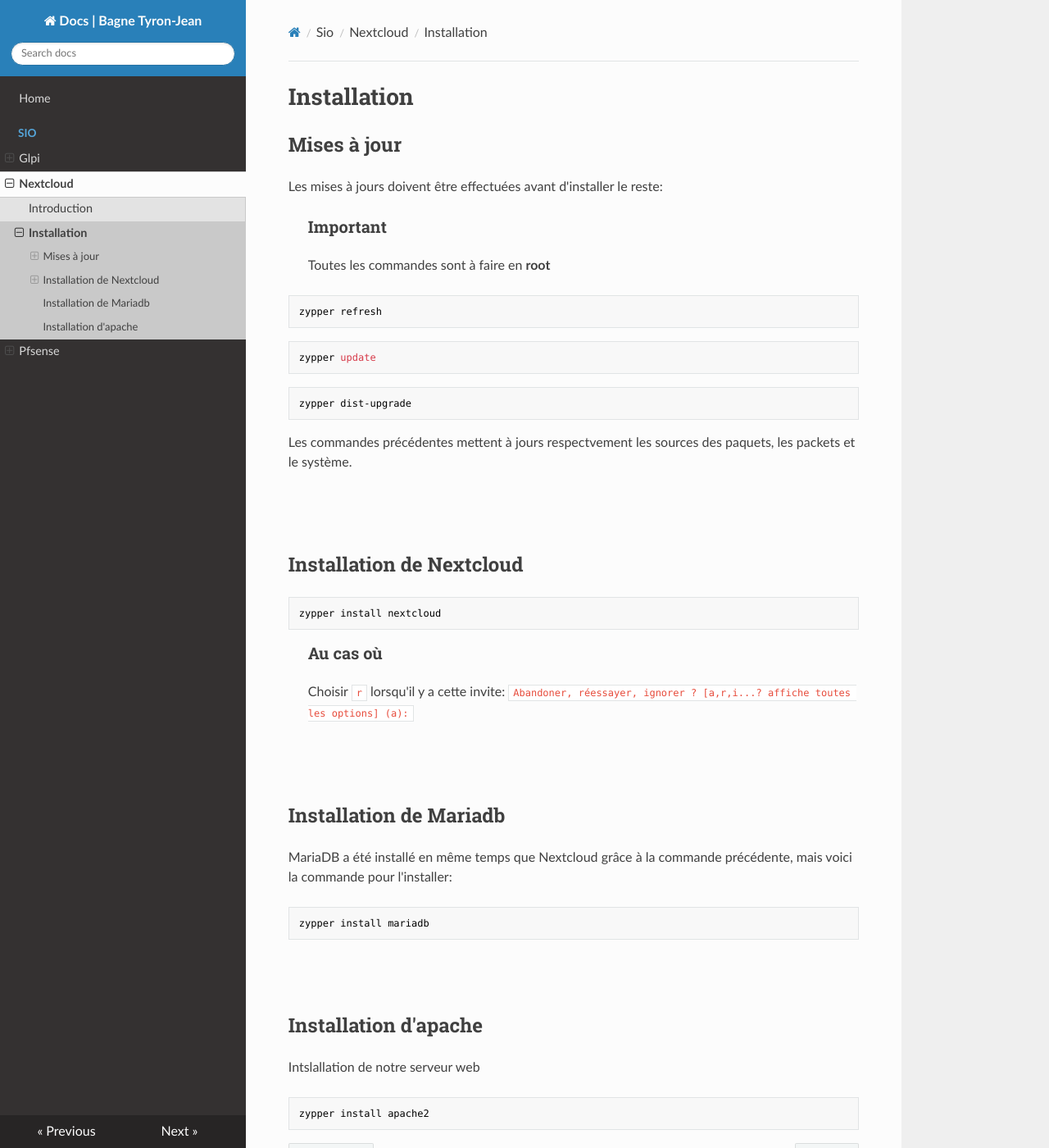
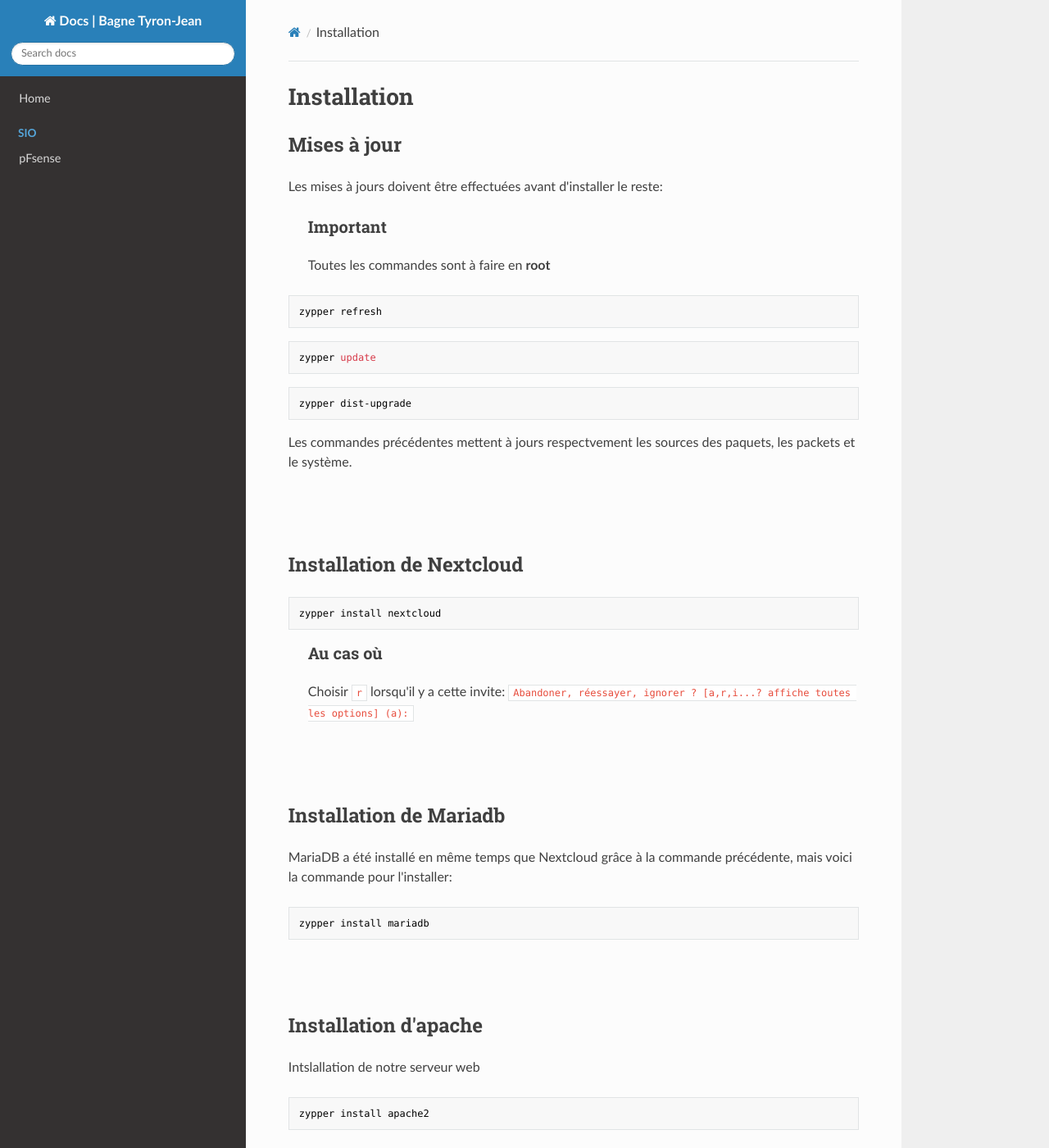
Before and after one commit to wepfen/doc, an MkDocs documentation site: the page built from docs/sio/nextcloud/2 installation.md, in a window 1280 px wide and 1400 px high. Shown: the whole window at 82% size. Built offline with MkDocs 1.6.1, drawn with Linux system fonts in a browser that asks for light colours; nearby versions of some CDN libraries.

```diff
--- a/mkdocs.yml
+++ b/mkdocs.yml
@@ -18,11 +18,10 @@ markdown_extensions:
       base_path: .
   - admonition
 
-#nav:
-#    - Home: 'index.md'
-#    - SIO:
-#      - pFsense:
-#        - Introduction: 'docs/sio/pfsense/index.md'
+nav:
+    - Home: 'index.md'
+    - SIO:
+      - pFsense: 'docs/sio/pfsense/index.md'
 #      - Nextcloud:
 #        - Introduction: 'docs/sio/nextcloud/introduction'
 #        - Installation: 'docs/sio/nextcloud/installation'
```
